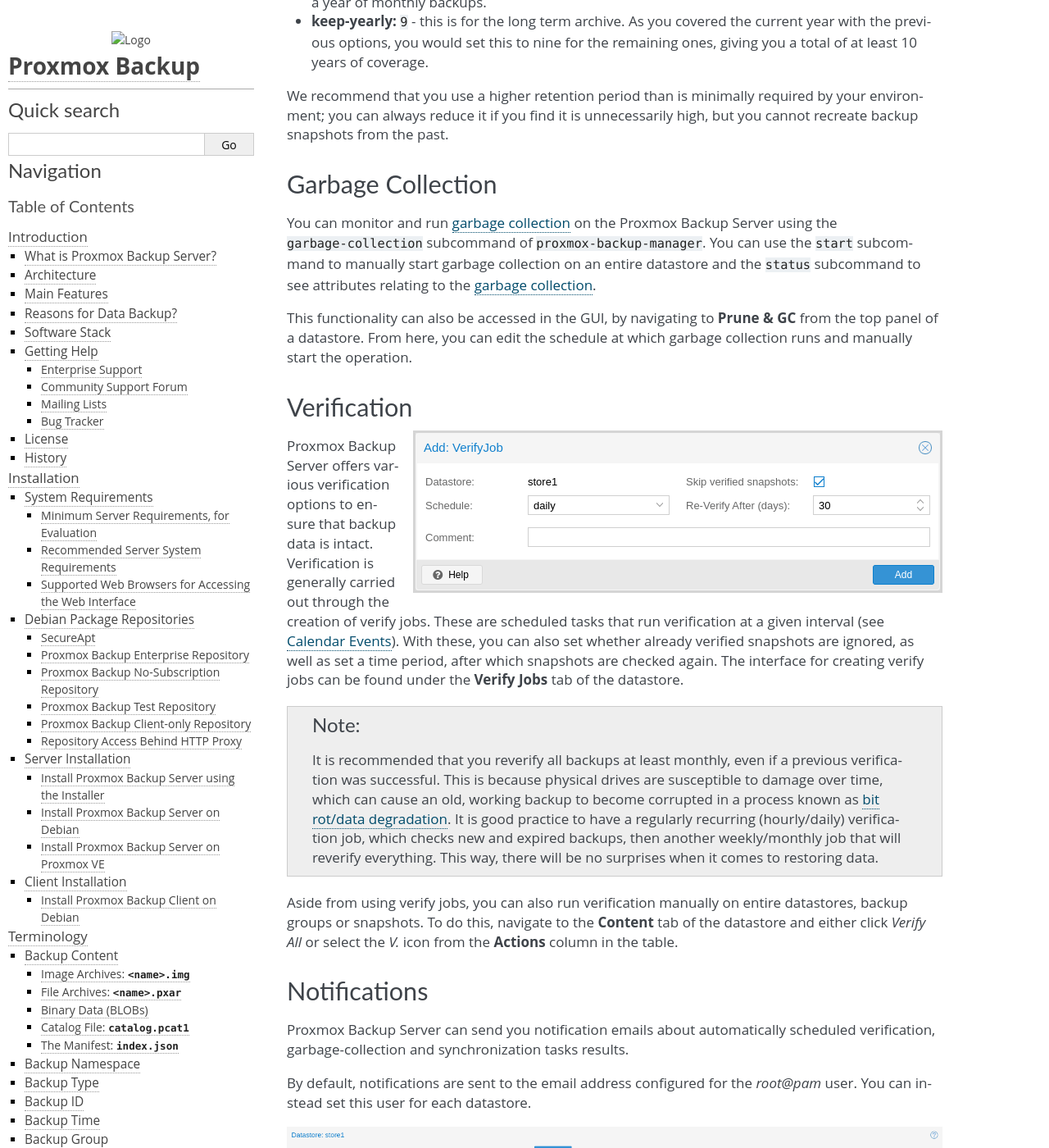
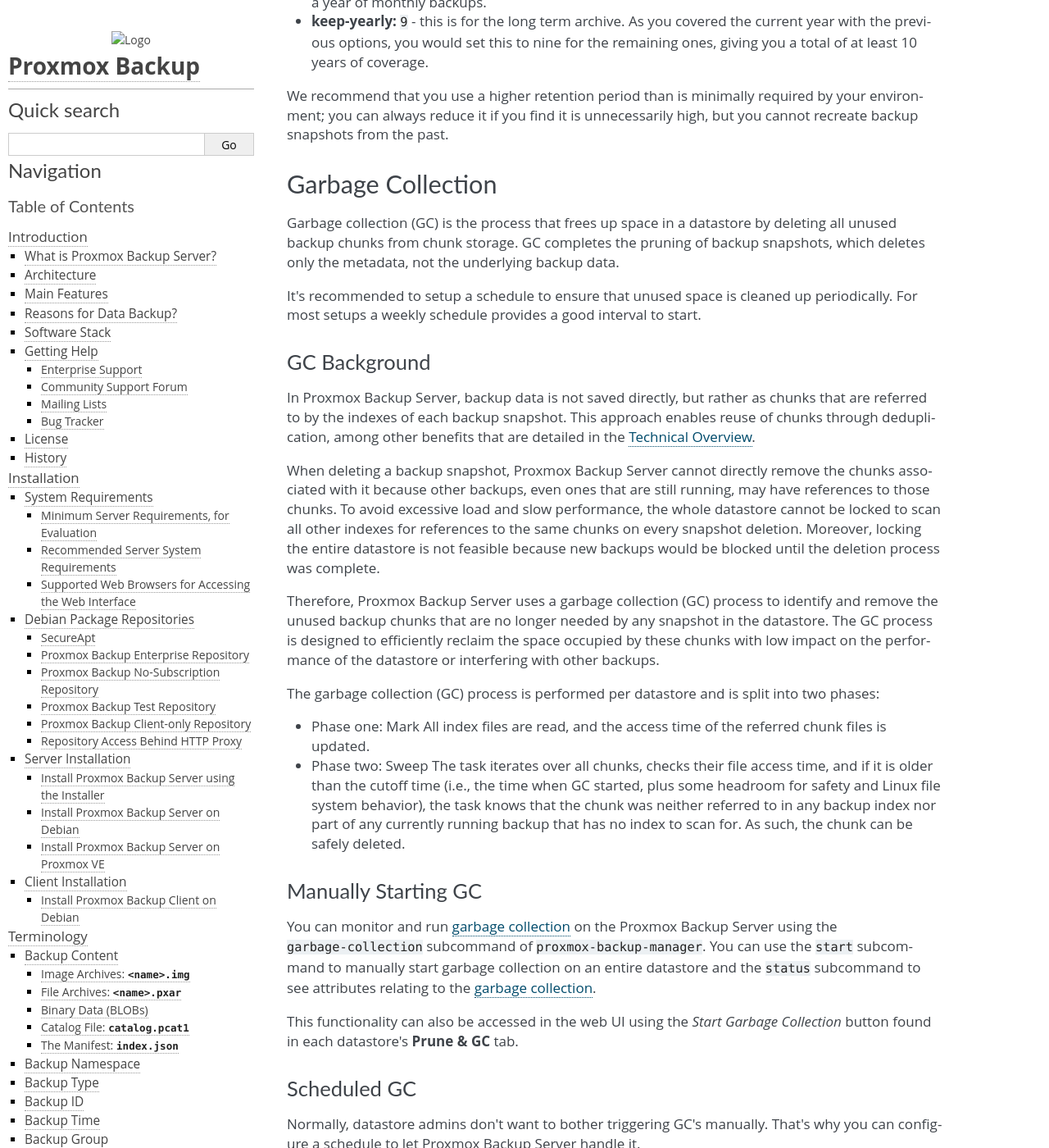
Before and after one commit to rikka-chunibyo/PBS-X, a Sphinx documentation site: the page built from docs/maintenance.rst, in a window 1280 px wide and 1400 px high, scrolled down 3717 px. Shown: the whole window at 82% size. Built offline with Sphinx 7.4.7, drawn with Linux system fonts in a browser that asks for light colours; some of the changed text lies outside the part shown.

Commit message:
docs: maintenance: expand garbage collection section
Add some more background info and also some about the inner workings.

Split manual vs. scheduled backups, as both can be set via CLI or
GUI.

Then add a hint about disabling GC by clearing the schedule,
partially related to bug #4534

Signed-off-by: Thomas Lamprecht <t.lamprecht@proxmox.com>

```diff
--- a/docs/maintenance.rst
+++ b/docs/maintenance.rst
@@ -159,16 +159,78 @@ high, but you cannot recreate backup snapshots from the past.
 Garbage Collection
 ------------------
 
+Garbage collection (GC) is the process that frees up space in a datastore by
+deleting all unused backup chunks from chunk storage. GC completes the pruning
+of backup snapshots, which deletes only the metadata, not the underlying backup
+data.
+
+It's recommended to setup a schedule to ensure that unused space is cleaned up
+periodically. For most setups a weekly schedule provides a good interval to
+start.
+
+GC Background
+^^^^^^^^^^^^^
+
+In Proxmox Backup Server, backup data is not saved directly, but rather as
+chunks that are referred to by the indexes of each backup snapshot. This
+approach enables reuse of chunks through deduplication, among other benefits
+that are detailed in the :ref:`tech_design_overview`.
+
+When deleting a backup snapshot, Proxmox Backup Server cannot directly remove
+the chunks associated with it because other backups, even ones that are still
+running, may have references to those chunks. To avoid excessive load and slow
+performance, the whole datastore cannot be locked to scan all other indexes for
+references to the same chunks on every snapshot deletion. Moreover, locking the
+entire datastore is not feasible because new backups would be blocked until the deletion
+process was complete.
+
+Therefore, Proxmox Backup Server uses a garbage collection (GC) process to
+identify and remove the unused backup chunks that are no longer needed by any
+snapshot in the datastore. The GC process is designed to efficiently reclaim
+the space occupied by these chunks with low impact on the performance of the
+datastore or interfering with other backups.
+
+The garbage collection (GC) process is performed per datastore and is split
+into two phases:
+
+- Phase one: Mark
+  All index files are read, and the access time of the referred chunk files is
+  updated.
+
+- Phase two: Sweep
+  The task iterates over all chunks, checks their file access time, and if it
+  is older than the cutoff time (i.e., the time when GC started, plus some
+  headroom for safety and Linux file system behavior), the task knows that the
+  chunk was neither referred to in any backup index nor part of any currently
+  running backup that has no index to scan for. As such, the chunk can be
+  safely deleted.
+
+Manually Starting GC
+^^^^^^^^^^^^^^^^^^^^
+
 You can monitor and run :ref:`garbage collection <client_garbage-collection>` on the
 Proxmox Backup Server using the ``garbage-collection`` subcommand of
 ``proxmox-backup-manager``. You can use the ``start`` subcommand to manually
 start garbage collection on an entire datastore and the ``status`` subcommand to
 see attributes relating to the :ref:`garbage collection <client_garbage-collection>`.
 
-This functionality can also be accessed in the GUI, by navigating to **Prune &
-GC** from the top panel of a datastore. From here, you can edit the schedule at
-which garbage collection runs and manually start the operation.
+This functionality can also be accessed in the web UI using the `Start Garbage
+Collection` button found in each datastore's **Prune & GC** tab.
 
+Scheduled GC
+^^^^^^^^^^^^
+
+Normally, datastore admins don't want to bother triggering GC's manually.
+That's why you can configure a schedule to let Proxmox Backup Server handle it.
+
+Setting or editing a datastore's GC schedule can be either done by using the
+`proxmox-backup-manager datastore update test --gc-schedule` CLI command or
+in the web UI in each datastore's **Prune & GC** tab.
+
+The GC scheduling uses the :ref:`calendar-event-scheduling` format.
+
+.. tip:: You can disable automatic GC runs by clearing the schedule, e.g.,
+   during maintenance or if you archive a datastore for good.
 
 .. _maintenance_verification:
 
```
